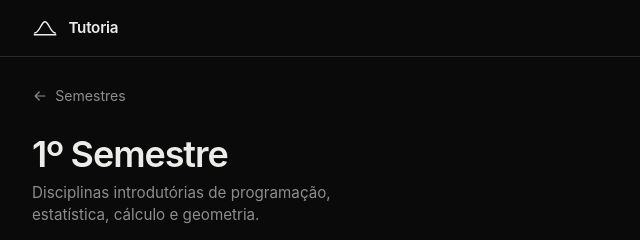
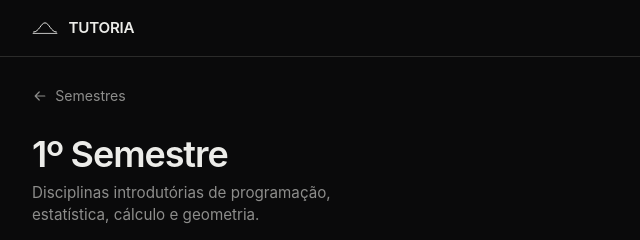
Before and after one commit to Davidcms23/projeto-tutoria, a plain HTML site: page disciplinas.html in a window 1280 px wide. Shown: the top 240 px of the page, 288-928 px from the left. Drawn offline with Linux system fonts and the light colour scheme.

Commit message:
corrigindo problema na logo

```diff
--- a/disciplinas.html
+++ b/disciplinas.html
@@ -10,11 +10,11 @@
     <header class="barra-topo">
         <div class="largura-padrao barra-conteudo">
           <a href="index.html" class="marca">
-        <svg class="marca-icone" viewBox="0 0 28 20" fill="none" aria-hidden="true">
-          <path d="M2.5 15.5C8 15.5 9.8 3 14 3C18.2 3 20 15.5 25.5 15.5" stroke="currentColor" stroke-width="1.6" stroke-linecap="round"/>
-          <line x1="2" y1="17.5" x2="26" y2="17.5" stroke="currentColor" stroke-width="1.4" stroke-linecap="round"/>
+            <svg class="marca-icone" viewBox="0 0 48 26" fill="none" aria-hidden="true">
+              <path d="M3 20.5C13 20.5 16.5 3.5 24 3.5C31.5 3.5 35 20.5 45 20.5" stroke="currentColor" stroke-width="1.8" stroke-linecap="round"/>
+              <line x1="2" y1="23" x2="46" y2="23" stroke="currentColor" stroke-width="1.5" stroke-linecap="round"/>
             </svg>
-        <span>Tutoria</span>
+            <span>TUTORIA</span>
           </a>
         </div>
     </header>
```
Lines whose indentation alone changed are shown as unchanged.
